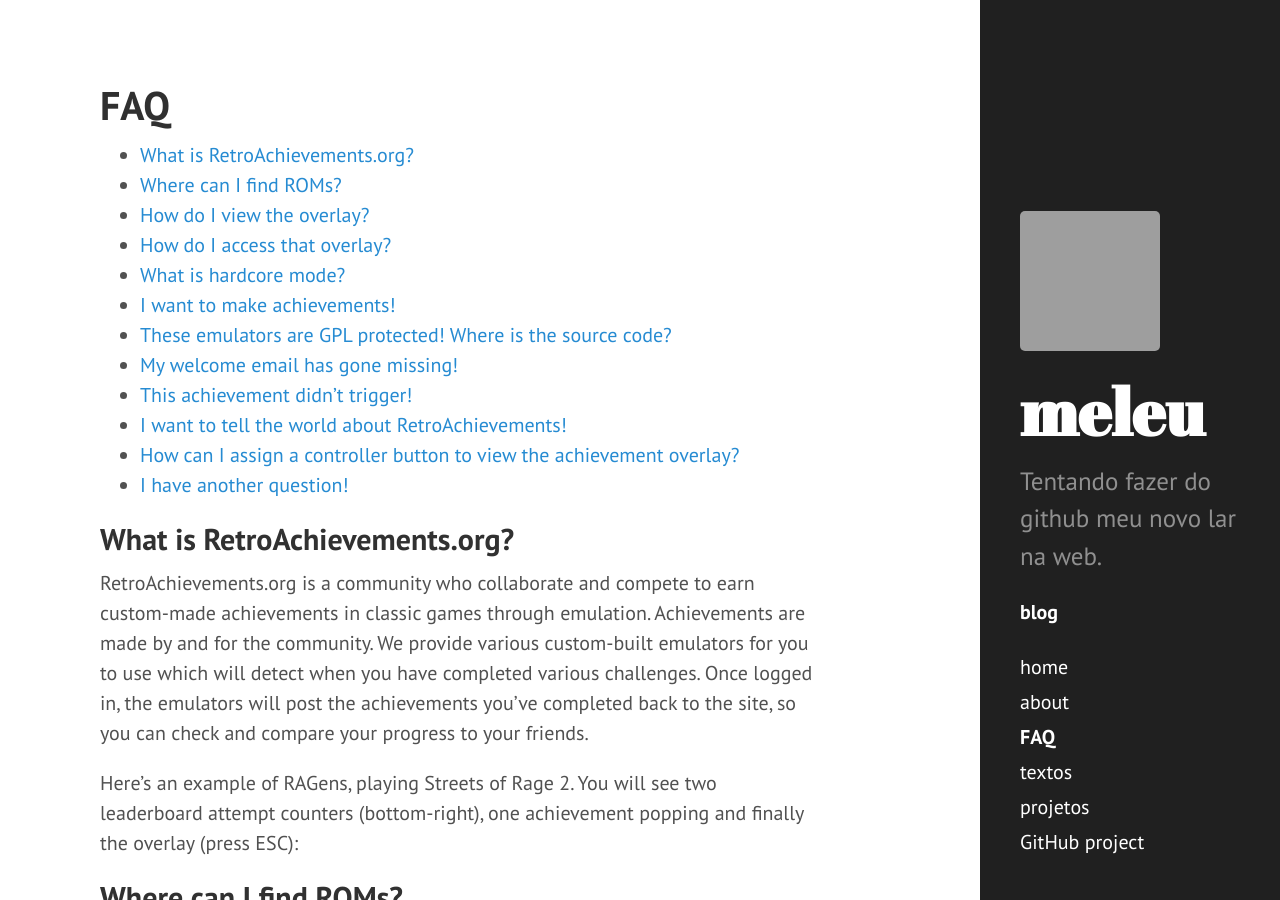
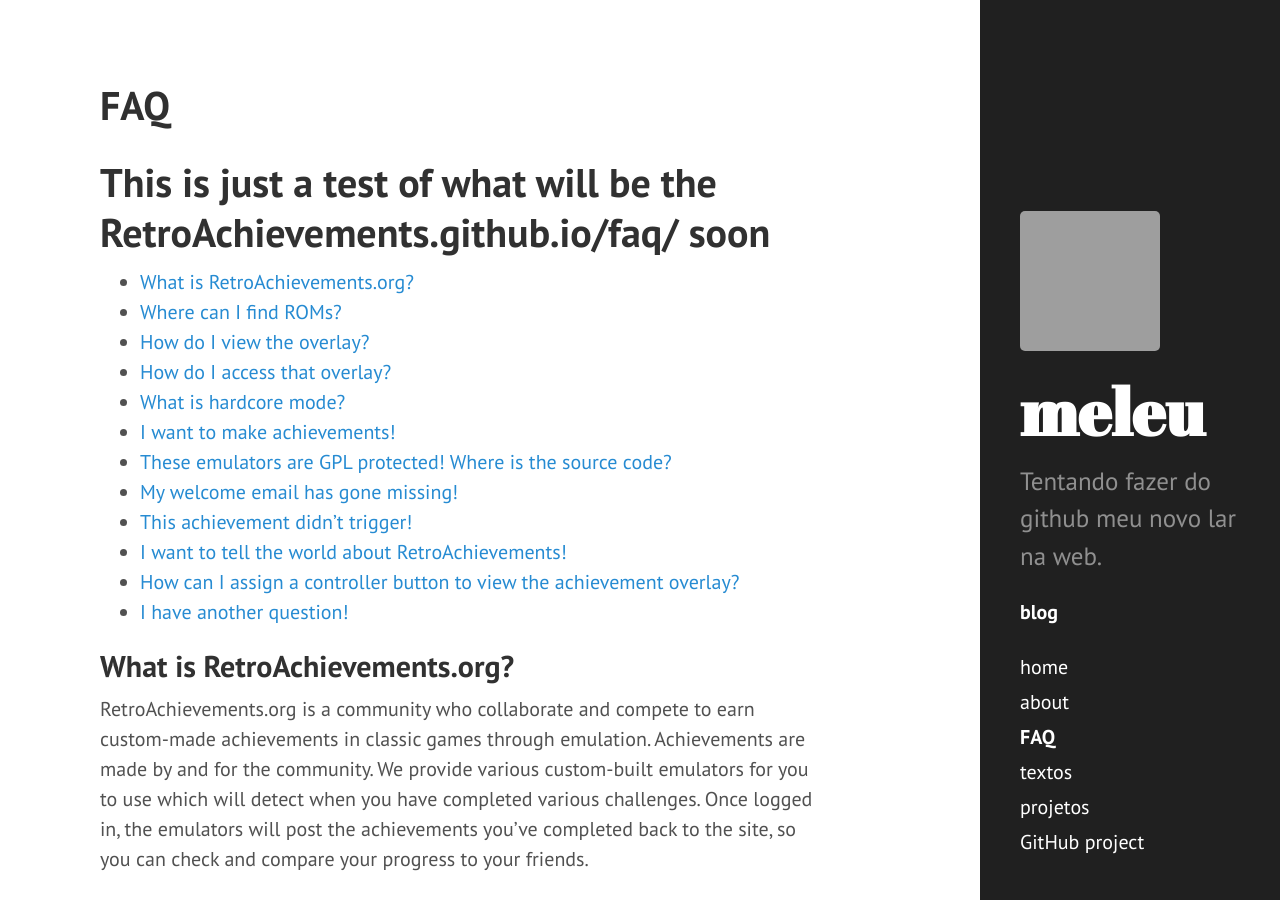
Before and after one commit to meleu/meleu.github.io, a Jekyll site: the page built from faq.md, in a window 1280 px wide and 900 px high. Built offline with Jekyll 4.4.1, drawn with Linux system fonts in a browser that asks for light colours; grey boxes are pictures that could not be loaded.

Commit message:
Update faq.md

```diff
--- a/faq.md
+++ b/faq.md
@@ -2,6 +2,8 @@
 layout: page
 title: FAQ
 ---
+
+# This is just a test of what will be the RetroAchievements.github.io/faq/ soon
 
 - [What is RetroAchievements.org?](faq#what-is-retroachievementsorg)
 - [Where can I find ROMs?](faq.md#where-can-i-find-roms)
```
